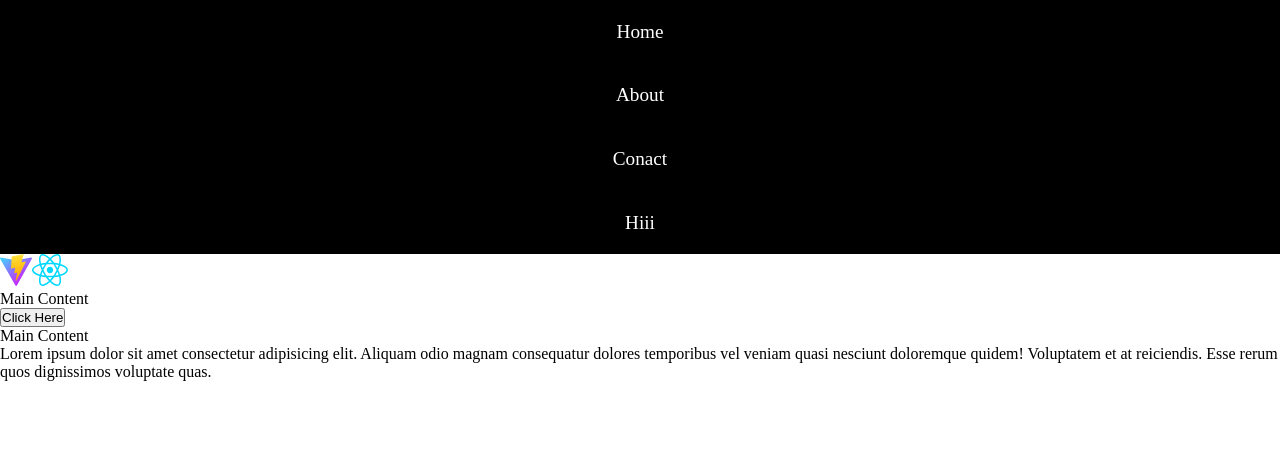
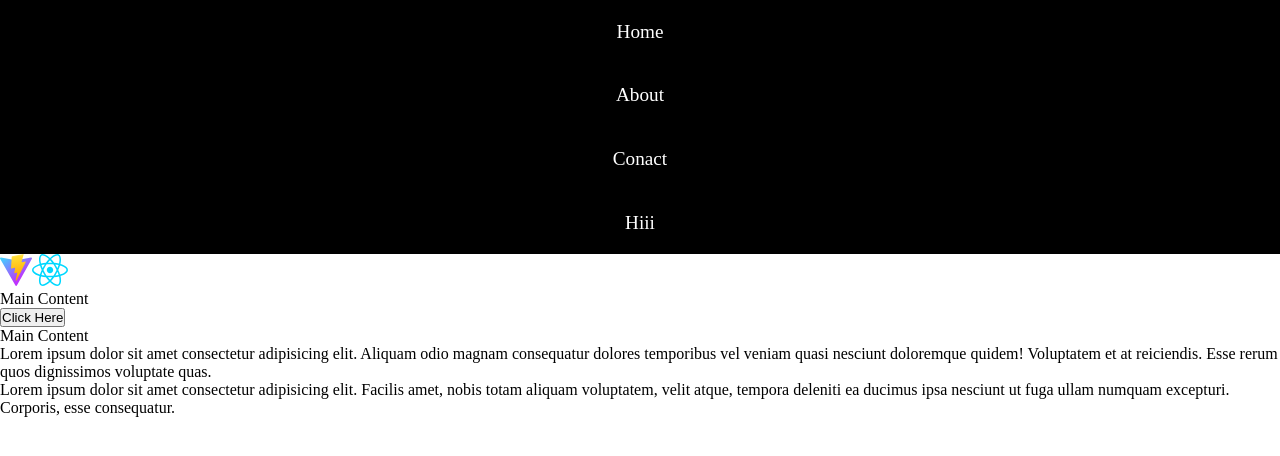
Before and after one commit to SethumR/Demo, a React (Vite) app: page / in a window 1280 px wide. Shown: the top 456 px of the page. Built offline with nearby package versions, Linux system fonts and the light colour scheme.

Commit message:
2nd commit

```diff
--- a/src/App.jsx
+++ b/src/App.jsx
@@ -13,6 +13,8 @@ function App() {
         <p>Lorem ipsum dolor sit amet consectetur adipisicing elit.
            Aliquam odio magnam consequatur dolores temporibus vel veniam quasi
            nesciunt doloremque quidem! Voluptatem et at reiciendis. Esse rerum quos dignissimos voluptate quas.</p>
+
+           Lorem ipsum dolor sit amet consectetur adipisicing elit. Facilis amet, nobis totam aliquam voluptatem, velit atque, tempora deleniti ea ducimus ipsa nesciunt ut fuga ullam numquam excepturi. Corporis, esse consequatur.
     </Body>
 
     </>
```
